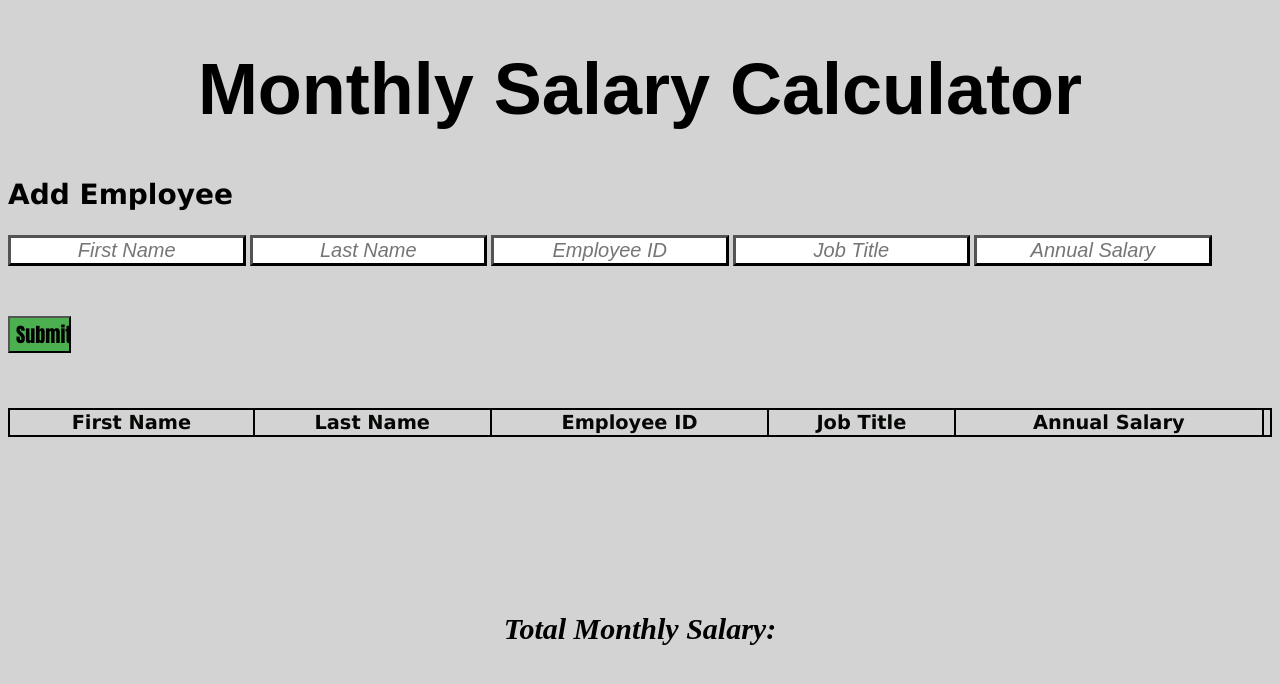
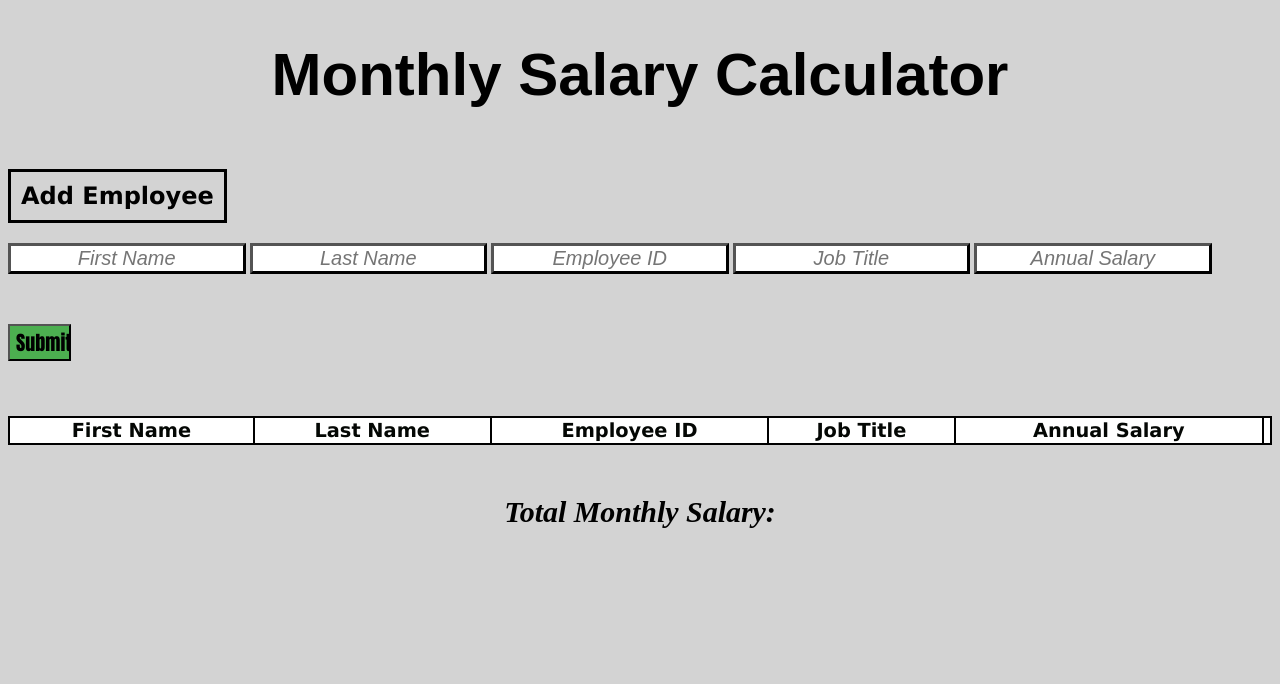
Before and after one commit to JakeBuroker/salary-calc-wc, a website: page index.html in a window 1280 px wide. Drawn offline with Linux system fonts and the light colour scheme.

Commit message:
updated style

```diff
--- a/style.css
+++ b/style.css
@@ -8,7 +8,7 @@ table {
   }
   table, th, td {
     border: 2px solid rgb(0, 0, 0);
-
+background-color: white;
     border-collapse: collapse;
     margin-top: 55px;
     font-size:  110%;
@@ -23,22 +23,22 @@ color: #040704;
   #over-budget {
     color: red;
     text-align: center;
-    font-size: 195%;
+    font-size: 150%;
     font-family: impact, sans-serif;
   }
 footer {
   text-align: center;
-margin-top: 175px ;
+  margin-top: 50px ;
 font-style: oblique;
-font-size: 125%;
+font-size: 160%;
 }
 h1 {
-  font-size: 300%;
+  font-size: 250%;
   text-align: center;
 }
   #monthlyamount {
     text-align: center;
-    font-size: 150%;
+    font-size: 125%;
   }
   header {
       font-family: Copperplate, Papyrus, fantasy;
@@ -56,6 +56,7 @@ input[type="text"] {
   font-style: italic;
   margin-bottom: 50px;
   color: #000000;
+  background-color: white;
 }
 #submitbut {
   background-color: #4CAF50;
@@ -68,12 +69,14 @@ width: 5%;
 h2 {
   color: rgb(0, 0, 0);
   Font-family: Geneva;
-  text-align: left;
-  font-size: 175%;
+  text-align: center;
+  font-size: 150%;
+  padding: 10px;
+  border: 3px solid rgb(0, 0, 0);
+  display: inline-block;
 
 }
 h3 {
-  text-align:center;
-  font-size: 150%;
-  margin-bottom: 50px;
+  color: rgb(0, 0, 0);
+
 }
```
